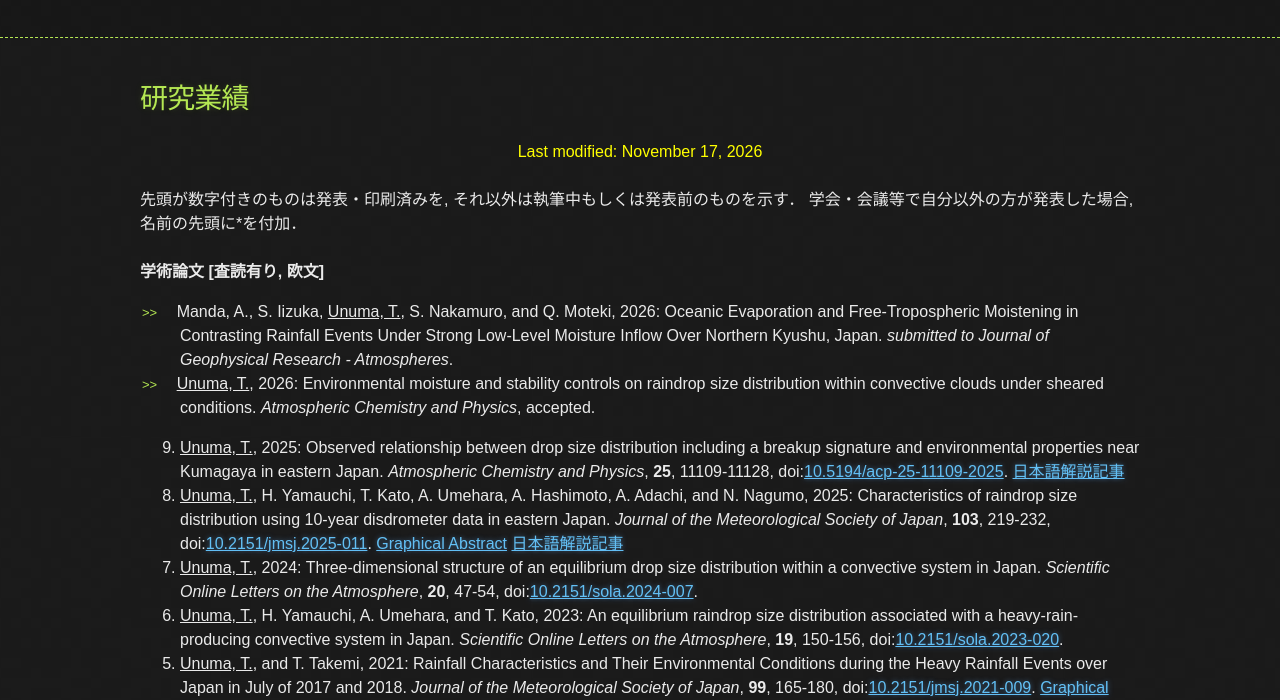
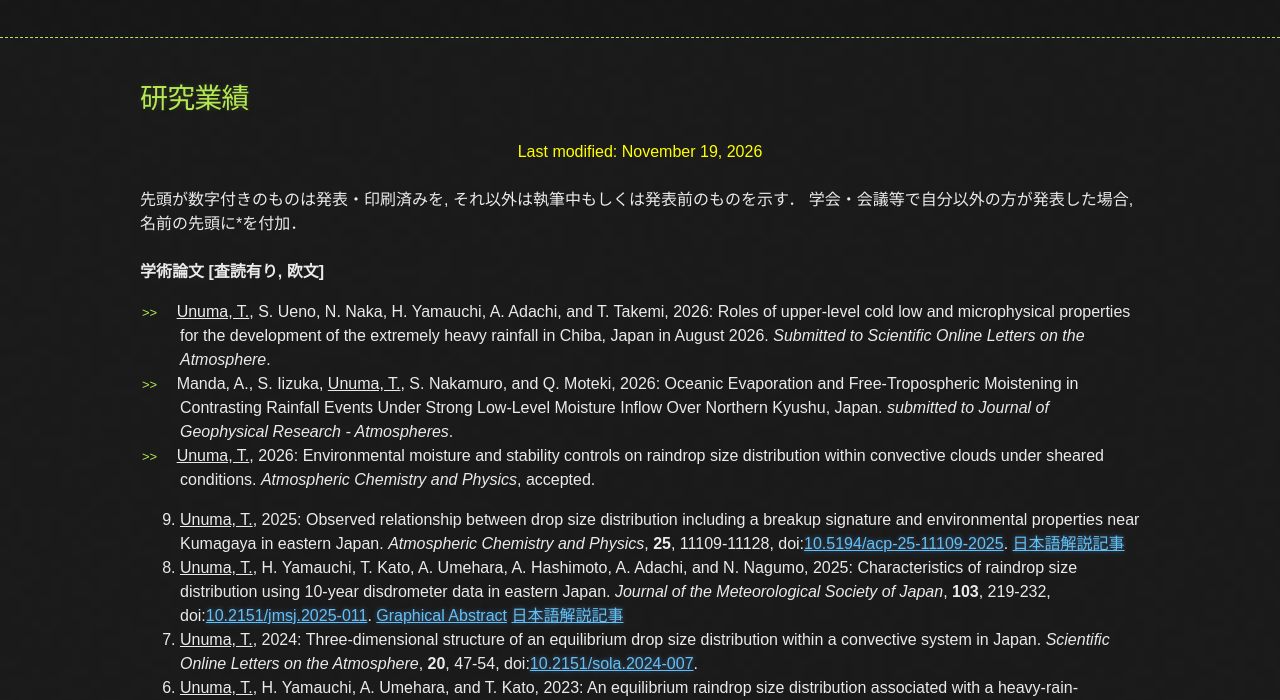
Before and after one commit to TakashiUNUMA/Takashiunuma.github.io, a plain HTML site: page publist.html in a window 1280 px wide. Shown: the part 95-795 px from the top of the page. Drawn offline with Linux system fonts and the light colour scheme.

Commit message:
Updated publist.html

```diff
--- a/publist.html
+++ b/publist.html
@@ -35,7 +35,7 @@
 
 <center>
 <font color="#ffff00">
-Last modified: November 17, 2026
+Last modified: November 19, 2026
 </font>
 </center>
 
@@ -49,6 +49,12 @@ Last modified: November 17, 2026
 
 <b>学術論文 [査読有り, 欧文]</b><br>
 <ul>
+<li>
+<u>Unuma, T.</u>, S. Ueno, N. Naka, H. Yamauchi, A. Adachi, and T. Takemi, 2026:
+Roles of upper-level cold low and microphysical properties for the development of the extremely heavy rainfall in Chiba, Japan in August 2026.
+<i>Submitted to Scientific Online Letters on the Atmosphere</i>.
+</li>
+
 <li>
 Manda, A., S. Iizuka, <u>Unuma, T.</u>, S. Nakamuro, and Q. Moteki, 2026:
 Oceanic Evaporation and Free-Tropospheric Moistening in Contrasting Rainfall Events Under Strong Low-Level Moisture Inflow Over Northern Kyushu, Japan.
```
